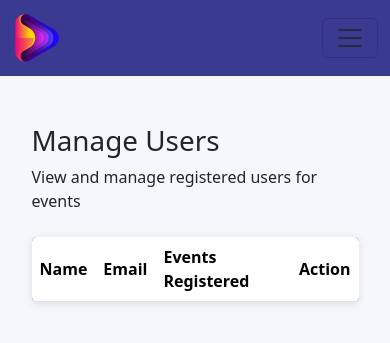
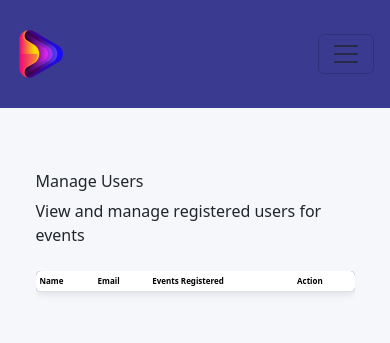
Before and after one commit to junikxz/uts_lec, a PHP site: page /admin/user-management.php in a window 390 px wide. Shown: the top 343 px of the page. Run offline with PHP 8.4, Linux system fonts and the light colour scheme; a user stored in the database is signed in; data that the repository does not hold is empty.

Commit message:
benerin responsive di bagian admin

```diff
--- a/admin/user-management.php
+++ b/admin/user-management.php
@@ -29,6 +29,45 @@
     <link rel="stylesheet" href="navbar.css">
     <link href="https://cdn.jsdelivr.net/npm/bootstrap@5.3.0-alpha1/dist/css/bootstrap.min.css" rel="stylesheet">
     <style>
+
+@media (max-width: 768px) {
+        .container {
+            width: 100%; /* Pastikan container menyesuaikan dengan layar kecil */
+            padding: 1rem;
+        }
+        .table {
+            font-size: 0.9rem; /* Ukuran font lebih kecil */
+        }
+        .table th, .table td {
+            padding: 0.5rem; /* Kurangi padding di layar kecil */
+        }
+        h1, h3 {
+            font-size: 1.5rem; /* Ukuran font heading lebih kecil di layar kecil */
+        }
+        .btn {
+            font-size: 0.9rem; /* Ukuran tombol lebih kecil di layar kecil */
+            padding: 0.5rem 1rem;
+        }
+    }
+    @media (max-width: 480px) {
+        .container {
+            width: 100%; /* Pastikan container menyesuaikan dengan layar kecil */
+            padding: 1rem;
+        }
+        .table {
+            font-size: 0.5rem; /* Ukuran font lebih kecil */
+        }
+        .table th, .table td {
+            padding: 0.25rem; /* Kurangi padding di layar kecil */
+        }
+        h1, h3 {
+            font-size: 1rem; /* Ukuran font heading lebih kecil di layar kecil */
+        }
+        .btn {
+            font-size: 0.5rem; /* Ukuran tombol lebih kecil di layar kecil */
+            padding: 0.25rem 0.5rem;
+        }
+    }
         body {
             background-color: #f5f7fa;
         }
@@ -112,7 +151,8 @@
         <p>View and manage registered users for events</p>
     </div>
 
-    <table class="table table-striped mt-4">
+    <div class="table-responsive mt-4">
+        <table class="table table-striped">
             <thead>
                 <tr>
                     <th>Name</th>
@@ -135,6 +175,8 @@
             </tbody>
         </table>
     </div>
+</div>
+
 
 <script src="https://cdn.jsdelivr.net/npm/bootstrap@5.3.0-alpha1/dist/js/bootstrap.bundle.min.js"></script>
 </body>
```
Also changed, not shown: admin/event-details.php (+40 -0 lines). Lines whose indentation alone changed are shown as unchanged.
